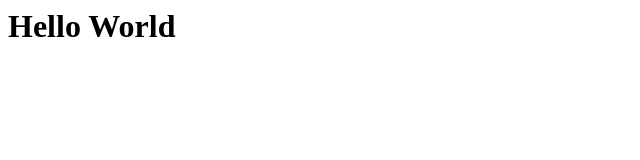
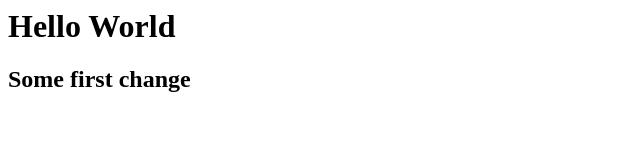
Before and after one commit to Adam-Price/First-Repo-Hello, a plain HTML site: page index.html in a window 1280 px wide. Shown: the whole page, without its empty margins (0-640 px from the left). Drawn offline with Linux system fonts and the light colour scheme.

Commit message:
Added an h2 header line

```diff
--- a/index.html
+++ b/index.html
@@ -1 +1,2 @@
 <h1>Hello World</h1>
+<h2>Some first change</h2>
```
